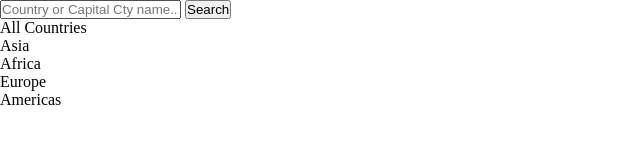
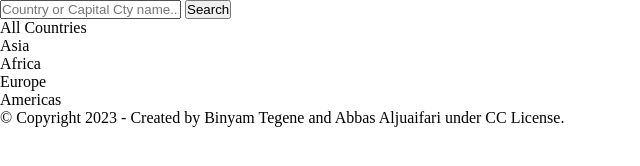
Before and after one commit to Log-benjamin/MIcroverse-Javascript-Capstone, a website built with webpack: page src/index.html in a window 1280 px wide. Shown: the whole page, without its empty margins (0-640 px from the left). Built offline with nearby package versions, Linux system fonts and the light colour scheme.

Commit message:
Add footer to html

```diff
--- a/src/index.html
+++ b/src/index.html
@@ -32,6 +32,10 @@
 
     </header>
 
+<footer>
+        <p>&#169; Copyright 2023 - Created by Binyam Tegene and Abbas Aljuaifari under CC License. </p>
+    </footer>
+
     <script src="./index.js"></script>
 </body>
 </html>
```
